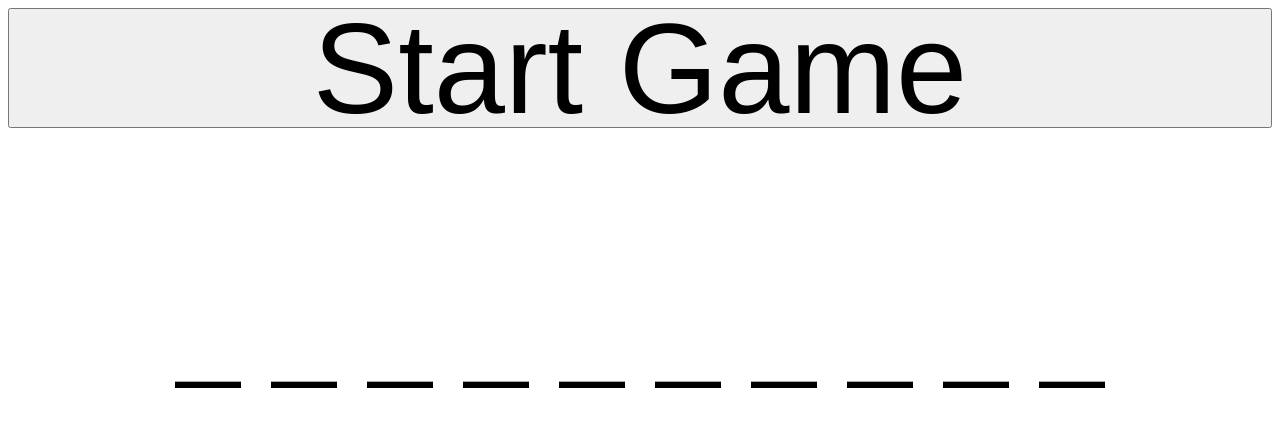
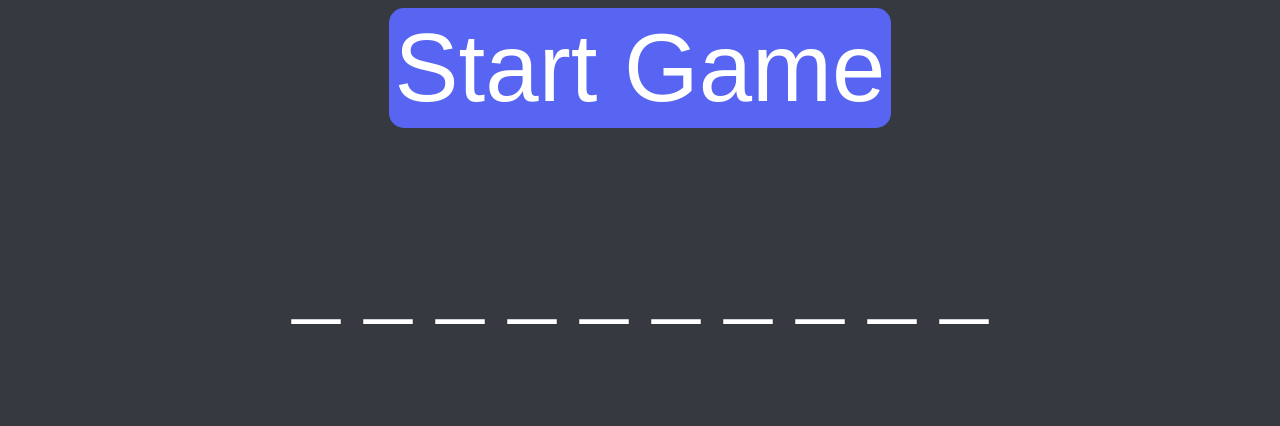
Before and after one commit to brandonnorsworthy/uta-wordguess, a plain HTML site: page index.html in a window 1280 px wide. Both pictures are taken after a click on the button "Start Game". Drawn offline with Linux system fonts and the light colour scheme.

Commit message:
Added styles for nicer look and updated README

```diff
--- a/assets/css/style.css
+++ b/assets/css/style.css
@@ -1,18 +1,39 @@
+:root{
+    --btnBackground: #5865f2;
+    --btnBackgroundHover: #4752c4;
+    --mainBackground: #36393f;
+    --mainTextColor: #ffffff;
+    --secondaryBackground: #4f545c;
+}
+
 body {
-    display:block;
+    display:flex;
+    align-items: center;
+    justify-content: center;
+    flex-direction: column;
+    background: var(--mainBackground);
+    color: var(--mainTextColor);
 }
 
 button {
-    width: 100%;
+    color: var(--mainTextColor);
+    background: var(--btnBackground);
+    border: 0px;
+    border-radius: 15px;
+    width: fit-content;
     height: 15vh;
     display: flex;
     align-items: center;
     justify-content: center;
-    font-size: 8rem;
+    font-size: 6rem;
+}
+
+button:hover {
+    background: var(--btnBackgroundHover);
 }
 
 p {
     display: flex;
     justify-content: center;
-    font-size: 8rem;
+    font-size: 6rem;
 }
--- a/assets/js/script.js
+++ b/assets/js/script.js
@@ -1,18 +1,20 @@
+//elements
 startBtn = document.querySelector("#startBtn");
 wordDisplay = document.querySelector("#wordDisplay");
 winDisplay = document.querySelector("#winDisplay");
 
+//global variables
 wordsToChooseFrom = ["javascript", "string", "object", "method", "null", "undefined"];
 chosenWord = '';
 chosenWordArr = []
 guessedWord = '';
 
 function winScenario(){
-    winDisplay.textContent = "You Win!";
+    winDisplay.textContent = "You Win!"; //confirm to user win condition was met
 }
 
 function fillPTag(){
-    wordDisplay.textContent = guessedWord;
+    wordDisplay.textContent = guessedWord; //display guessed letters
 }
 
 function checkKeyAgainstWord(event) {
@@ -27,7 +29,7 @@ function checkKeyAgainstWord(event) {
             }
         });
 
-        fillPTag();
+        wordDisplay.textContent = guessedWord; //display guessed letters
 
         if (!guessedWord.includes("_")){
             winScenario();
@@ -55,17 +57,4 @@ function chooseRandomWord() {
 }
 
 document.addEventListener("keydown", checkKeyAgainstWord);
-
 startBtn.addEventListener("click", chooseRandomWord);
-
-/*
-1. ✅ keydown working
-2. ✅ array of a couple of words to choose from
-3. ✅ see if that key thats pressed matches the word that was chosen
-4. ✅ second string for whats guessed
-5. ✅ fill guessed word with underscores
-6. ✅ when they press a key if it matches add the correct character in the place of the underscore
-7. ✅ button, display blanks,
-7. build a timer, display timer
-8. display win
- */
```
Also changed, not shown: assets/images/demo_desktop.gif (added), 1 other file.
